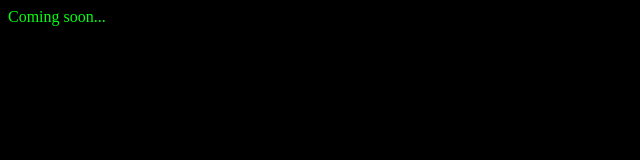
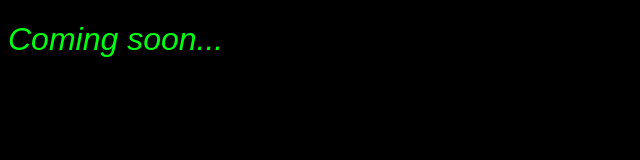
Before and after one commit to jrsk23/theinfogitlab.github.io, a plain HTML site: page index.html in a window 1280 px wide. Shown: the whole page, without its empty margins (0-640 px from the left). Drawn offline with Linux system fonts and the light colour scheme.

Commit message:
Update index.html

```diff
--- a/index.html
+++ b/index.html
@@ -5,10 +5,11 @@
 <meta name="viewport" content="width=device-width, initial-scale=1.0">
 <title>Hacking Laboratorium &mdash; hackerlabb.com</title>
 <style>
-  body{ background-color: #000; color: #00FF11; }
+  body{ background-color: #000; color: #00FF11; font-family: sans-serif; }
+  h1{ font-weight: 500; font-style: italic; }
 </style>
 </head>
 <body>
-Coming soon...
+  <h1>Coming soon...</h1>
 </body>
 </html>
```
